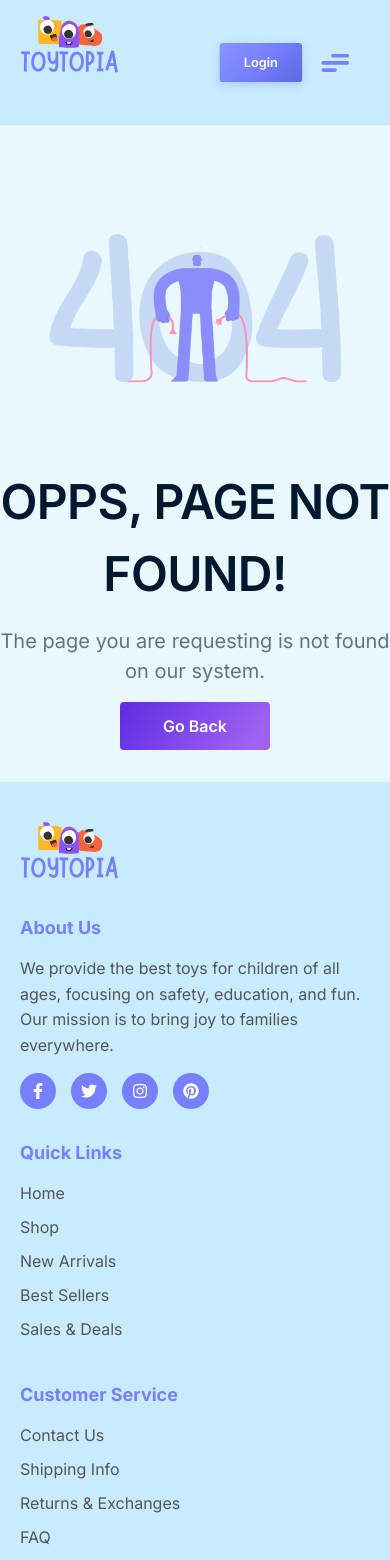
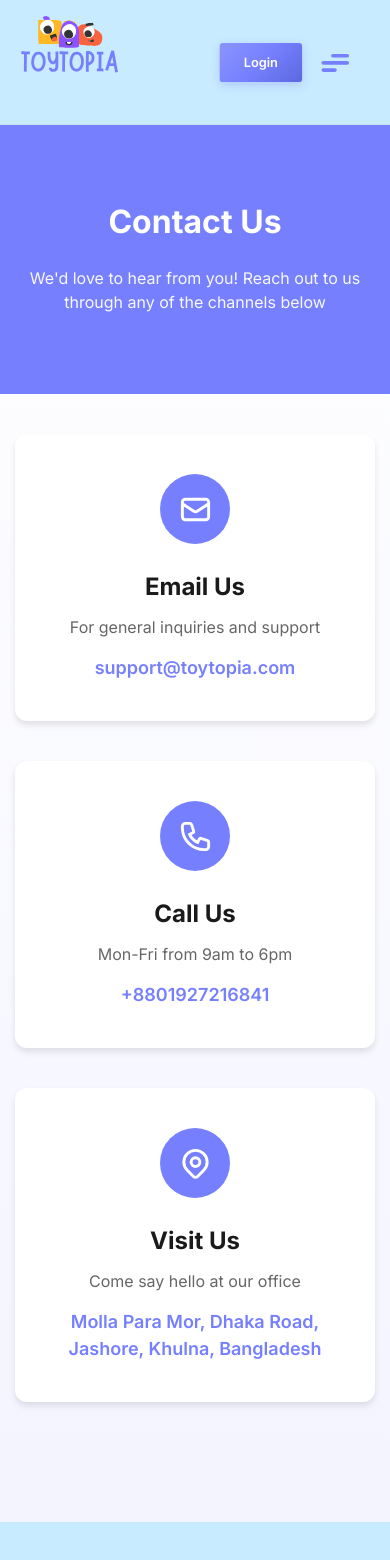
Before and after one commit to Tahmied/toytopia, a React (Vite) app: page /contact in a window 390 px wide. Shown: the top 1560 px of the page. Built offline with nearby package versions, Linux system fonts and the light colour scheme; no server answers.

Commit message:
- added contact us page

```diff
--- a/src/App.jsx
+++ b/src/App.jsx
@@ -4,6 +4,7 @@ import AboutPage from './Components/About/About'
 import Forgotpass from './Components/Authentication/ForgotPass/Forgotpass'
 import Login from './Components/Authentication/Login/Login'
 import Registration from './Components/Authentication/Registration/Registration'
+import Contact from './Components/Contact/Contact'
 import ErrorPage from './Components/ErrorPage'
 import Home from './Components/Homepage/Home'
 import EditProfile from './Components/Profile/EditProfile'
@@ -37,6 +38,9 @@ const router = createBrowserRouter([
         path: 'about' , Component: AboutPage
       },
       {
+        path: 'contact', Component: Contact
+      },
+      {
         path: 'profile', element: <PrivateRoutes><MyProfile></MyProfile></PrivateRoutes>
       },
       {
--- /dev/null
+++ b/src/Components/Contact/Contact.jsx
@@ -0,0 +1,59 @@
+import './ContactPage.css';
+
+export default function ContactPage() {
+  return (
+    <div className="contactpage-wrapper">
+      {/* Hero Section */}
+      <div className="contactpage-hero-section">
+        <div className="contactpage-hero-content">
+          <h1>Contact Us</h1>
+          <p>We'd love to hear from you! Reach out to us through any of the channels below</p>
+        </div>
+      </div>
+
+      {/* Main Content */}
+      <div className="contactpage-main-content">
+        {/* Contact Cards */}
+        <div className="contactpage-cards-grid">
+          {/* Email Card */}
+          <div className="contactpage-contact-card">
+            <div className="contactpage-card-icon">
+              <svg viewBox="0 0 24 24" fill="none" stroke="currentColor" strokeWidth="2">
+                <path d="M3 8l7.89 5.26a2 2 0 002.22 0L21 8M5 19h14a2 2 0 002-2V7a2 2 0 00-2-2H5a2 2 0 00-2 2v10a2 2 0 002 2z"/>
+              </svg>
+            </div>
+            <h3>Email Us</h3>
+            <p>For general inquiries and support</p>
+            <a href="mailto:support@toytopia.com">support@toytopia.com</a>
+          </div>
+
+          {/* Phone Card */}
+          <div className="contactpage-contact-card">
+            <div className="contactpage-card-icon">
+              <svg viewBox="0 0 24 24" fill="none" stroke="currentColor" strokeWidth="2">
+                <path d="M3 5a2 2 0 012-2h3.28a1 1 0 01.948.684l1.498 4.493a1 1 0 01-.502 1.21l-2.257 1.13a11.042 11.042 0 005.516 5.516l1.13-2.257a1 1 0 011.21-.502l4.493 1.498a1 1 0 01.684.949V19a2 2 0 01-2 2h-1C9.716 21 3 14.284 3 6V5z"/>
+              </svg>
+            </div>
+            <h3>Call Us</h3>
+            <p>Mon-Fri from 9am to 6pm</p>
+            <a href="tel:+1234567890">+8801927216841</a>
+          </div>
+
+          {/* Location Card */}
+          <div className="contactpage-contact-card">
+            <div className="contactpage-card-icon">
+              <svg viewBox="0 0 24 24" fill="none" stroke="currentColor" strokeWidth="2">
+                <path d="M17.657 16.657L13.414 20.9a1.998 1.998 0 01-2.827 0l-4.244-4.243a8 8 0 1111.314 0z"/>
+                <path d="M15 11a3 3 0 11-6 0 3 3 0 016 0z"/>
+              </svg>
+            </div>
+            <h3>Visit Us</h3>
+            <p>Come say hello at our office</p>
+            <address>Molla Para Mor, Dhaka Road, Jashore, Khulna, Bangladesh</address>
+          </div>
+        </div>
+
+      </div>
+    </div>
+  );
+}
--- /dev/null
+++ b/src/Components/Contact/ContactPage.css
@@ -0,0 +1,245 @@
+/* ContactPage.css */
+.contactpage-wrapper {
+    min-height: 100vh;
+    background: linear-gradient(to bottom, #ffffff, #f3f4ff);
+    margin-top: -2rem;
+}
+
+.contactpage-hero-section {
+    background-color: #7680fe;
+    color: white;
+    padding: 80px 20px;
+    text-align: center;
+}
+
+.contactpage-hero-content h1 {
+    font-size: 3rem;
+    font-weight: bold;
+    margin-bottom: 20px;
+}
+
+.contactpage-hero-content p {
+    font-size: 1.25rem;
+    opacity: 0.95;
+    max-width: 800px;
+    margin: 0 auto;
+}
+
+.contactpage-main-content {
+    max-width: 1200px;
+    margin: 0 auto;
+    padding: 60px 20px;
+}
+
+.contactpage-cards-grid {
+    display: grid;
+    grid-template-columns: repeat(auto-fit, minmax(280px, 1fr));
+    gap: 40px;
+    margin-bottom: 80px;
+}
+
+.contactpage-contact-card {
+    background: white;
+    padding: 40px 30px;
+    border-radius: 12px;
+    box-shadow: 0 4px 6px rgba(0, 0, 0, 0.1);
+    text-align: center;
+    transition: transform 0.3s ease, box-shadow 0.3s ease;
+}
+
+.contactpage-contact-card:hover {
+    transform: translateY(-5px);
+    box-shadow: 0 10px 20px rgba(0, 0, 0, 0.15);
+}
+
+.contactpage-card-icon {
+    width: 70px;
+    height: 70px;
+    background-color: #7680fe;
+    color: white;
+    border-radius: 50%;
+    display: flex;
+    align-items: center;
+    justify-content: center;
+    margin: 0 auto 25px;
+}
+
+.contactpage-card-icon svg {
+    width: 35px;
+    height: 35px;
+}
+
+.contactpage-contact-card h3 {
+    font-size: 1.5rem;
+    font-weight: bold;
+    color: #1a1a1a;
+    margin-bottom: 10px;
+}
+
+.contactpage-contact-card p {
+    font-size: 1rem;
+    color: #666;
+    margin-bottom: 15px;
+}
+
+.contactpage-contact-card a {
+    font-size: 1.125rem;
+    color: #7680fe;
+    text-decoration: none;
+    font-weight: 600;
+    transition: color 0.3s ease;
+}
+
+.contactpage-contact-card a:hover {
+    color: #5a64e6;
+    text-decoration: underline;
+}
+
+.contactpage-contact-card address {
+    font-size: 1.125rem;
+    color: #7680fe;
+    font-style: normal;
+    font-weight: 600;
+}
+
+.contactpage-info-section {
+    text-align: center;
+    margin-bottom: 80px;
+    max-width: 800px;
+    margin-left: auto;
+    margin-right: auto;
+}
+
+.contactpage-info-section h2 {
+    font-size: 2.5rem;
+    font-weight: bold;
+    color: #1a1a1a;
+    margin-bottom: 20px;
+}
+
+.contactpage-info-section p {
+    font-size: 1.125rem;
+    color: #4a4a4a;
+    line-height: 1.8;
+}
+
+.contactpage-hours-section {
+    background: white;
+    padding: 50px 40px;
+    border-radius: 12px;
+    box-shadow: 0 4px 6px rgba(0, 0, 0, 0.1);
+    margin-bottom: 80px;
+}
+
+.contactpage-hours-section h2 {
+    font-size: 2.5rem;
+    font-weight: bold;
+    color: #1a1a1a;
+    text-align: center;
+    margin-bottom: 40px;
+}
+
+.contactpage-hours-grid {
+    max-width: 600px;
+    margin: 0 auto;
+}
+
+.contactpage-hours-item {
+    display: flex;
+    justify-content: space-between;
+    align-items: center;
+    padding: 20px 0;
+    border-bottom: 1px solid #e5e5e5;
+}
+
+.contactpage-hours-item:last-child {
+    border-bottom: none;
+}
+
+.contactpage-day {
+    font-size: 1.125rem;
+    font-weight: 600;
+    color: #1a1a1a;
+}
+
+.contactpage-time {
+    font-size: 1.125rem;
+    color: #666;
+}
+
+.contactpage-social-section {
+    text-align: center;
+}
+
+.contactpage-social-section h2 {
+    font-size: 2.5rem;
+    font-weight: bold;
+    color: #1a1a1a;
+    margin-bottom: 15px;
+}
+
+.contactpage-social-section p {
+    font-size: 1.125rem;
+    color: #4a4a4a;
+    margin-bottom: 30px;
+}
+
+.contactpage-social-icons {
+    display: flex;
+    justify-content: center;
+    gap: 20px;
+    flex-wrap: wrap;
+}
+
+.contactpage-social-link {
+    width: 50px;
+    height: 50px;
+    background-color: #7680fe;
+    color: white;
+    border-radius: 50%;
+    display: flex;
+    align-items: center;
+    justify-content: center;
+    transition: background-color 0.3s ease, transform 0.3s ease;
+    text-decoration: none;
+}
+
+.contactpage-social-link:hover {
+    background-color: #5a64e6;
+    transform: scale(1.1);
+}
+
+.contactpage-social-link svg {
+    width: 24px;
+    height: 24px;
+}
+
+@media (max-width: 768px) {
+    .contactpage-hero-content h1 {
+        font-size: 2rem;
+    }
+
+    .contactpage-hero-content p {
+        font-size: 1rem;
+    }
+
+    .contactpage-cards-grid {
+        grid-template-columns: 1fr;
+    }
+
+    .contactpage-info-section h2,
+    .contactpage-hours-section h2,
+    .contactpage-social-section h2 {
+        font-size: 2rem;
+    }
+
+    .contactpage-main-content {
+        padding: 40px 15px;
+    }
+
+    .contactpage-hours-item {
+        flex-direction: column;
+        text-align: center;
+        gap: 5px;
+    }
+}
--- a/src/index.css
+++ b/src/index.css
@@ -1,5 +1,6 @@
 @import url('https://fonts.googleapis.com/css2?family=DM+Sans:ital,opsz,wght@0,9..40,100..1000;1,9..40,100..1000&family=Inter:ital,opsz,wght@0,14..32,100..900;1,14..32,100..900&family=Urbanist:ital,wght@0,100..900;1,100..900&display=swap');
 @import "tailwindcss";
+
 
 * {
     margin: 0;
```
